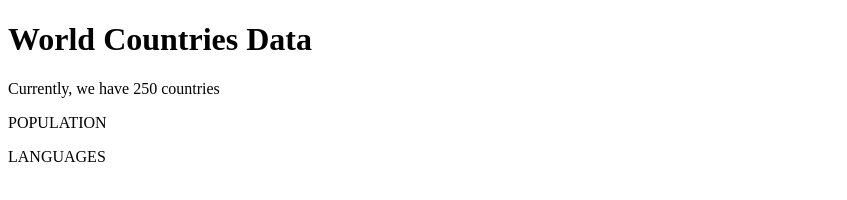
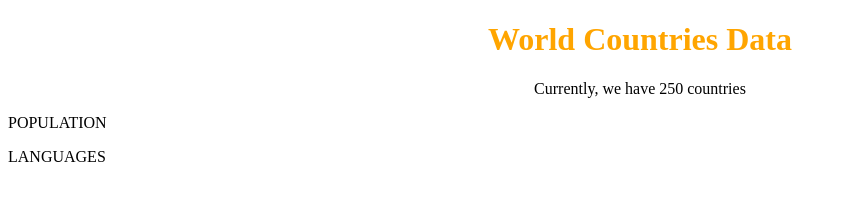
Before and after one commit to bintadam/countries-population-languages, a plain HTML site: page index.html in a window 1280 px wide. Shown: the whole page, without its empty margins (0-847 px from the left). Drawn offline with Linux system fonts and the light colour scheme.

Commit message:
added css style link

```diff
--- a/index.html
+++ b/index.html
@@ -5,6 +5,7 @@
         <meta http-equiv="X-UA-Compatible" content="IE=edge">
         <meta name="viewport" content="width=device-width, initial-scale=1.0">
         <title>World Countries</title>
+        <link rel="stylesheet" href="style.css">
     </head>
     <body>
         <header>
--- a/style.css
+++ b/style.css
@@ -0,0 +1,7 @@
+header{
+    text-align: center;
+}
+
+h1{
+    color: orange;
+}
```
